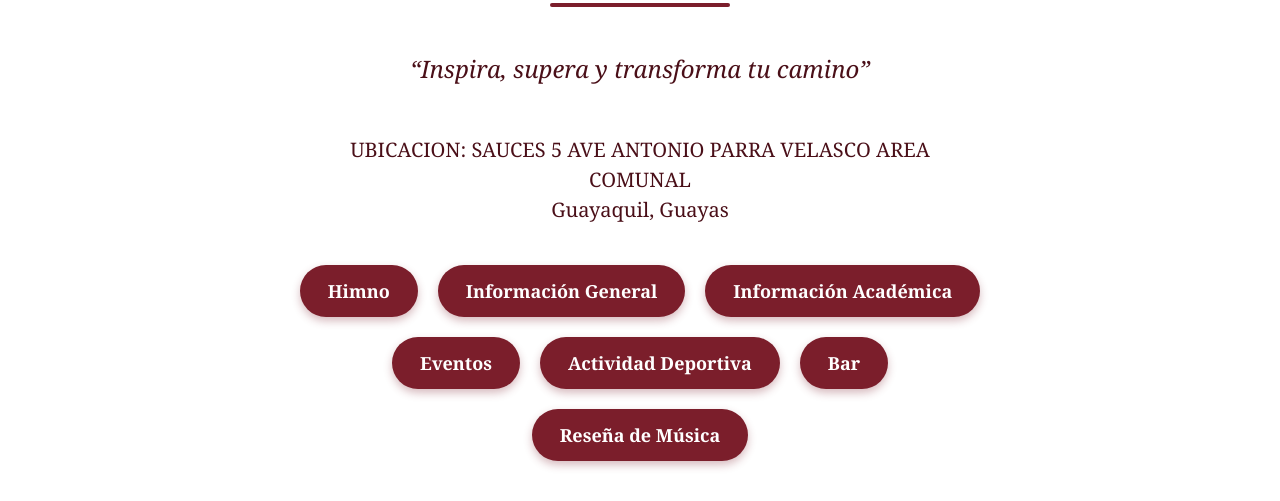
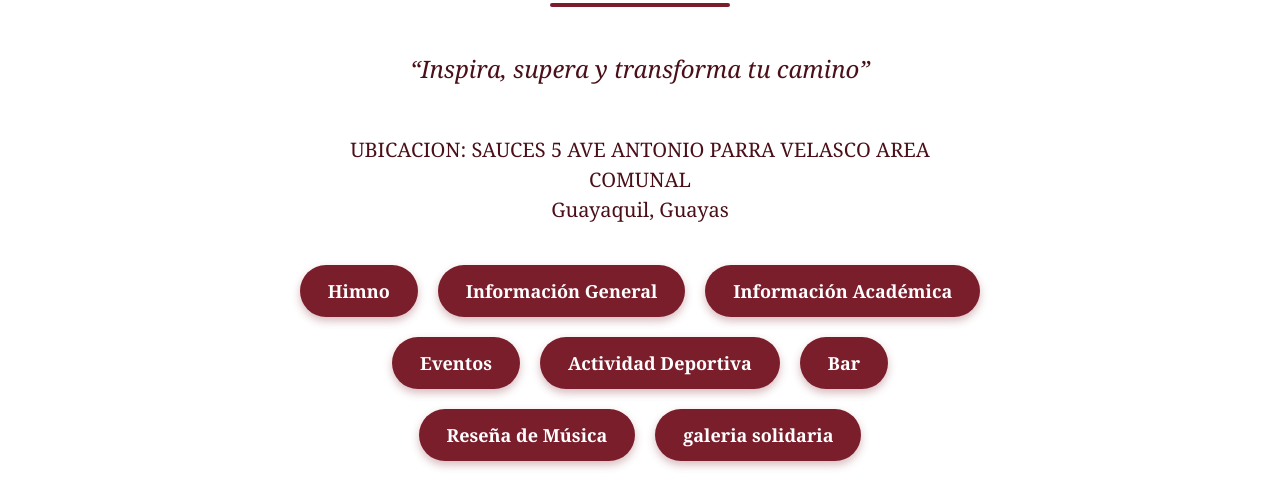
Before and after one commit to probolcopa123-star/angy, a plain HTML site: page principalangy.html in a window 1280 px wide. Shown: the part 357-858 px from the top of the page. Drawn offline with Linux system fonts and the light colour scheme.

Commit message:
Update principalangy.html

```diff
--- a/principalangy.html
+++ b/principalangy.html
@@ -232,7 +232,7 @@
                 Bar
             </a>
 
-            <!-- NUEVO BOTÓN: RESEÑA DE MÚSICA -->
+
 
             <a
                 href="resenademusicaangy.html"
@@ -241,7 +241,13 @@
             >
                 Reseña de Música
             </a>
-
+   <a
+                href="agg.html"
+                class="boton"
+                target="_top"
+            >
+               galeria solidaria
+            </a>
         </div>
 
 
```
